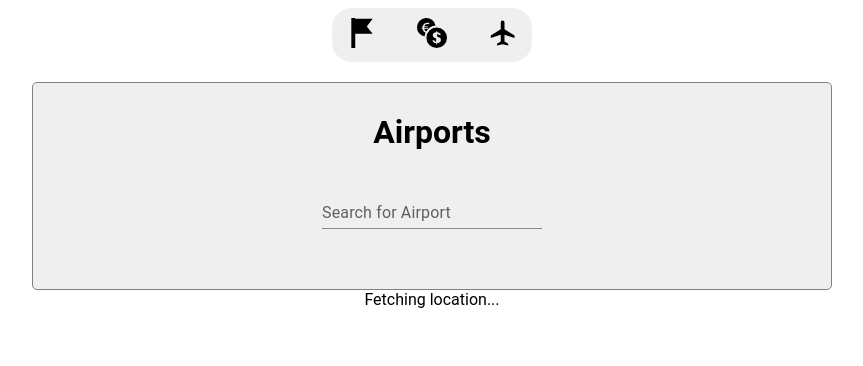
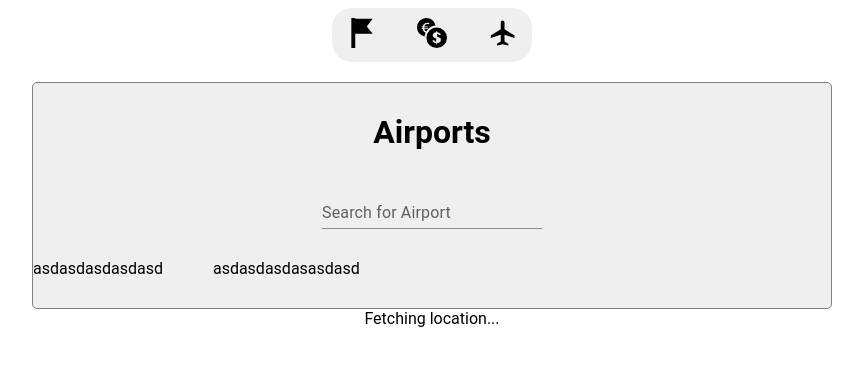
Before and after one commit to achiewe/countries-project, a React (Vite) app: page /Airports in a window 1280 px wide. Shown: the top 366 px of the page, without its empty margins (208-1071 px from the left). Built offline with nearby package versions, Linux system fonts and the light colour scheme; no server answers.

Commit message:
style the mainDivAirports

```diff
--- a/src/components/Airports/AirportsList.tsx
+++ b/src/components/Airports/AirportsList.tsx
@@ -10,7 +10,12 @@ export default function AirportsList() {
         label="Search for Airport"
         variant="standard"
       />
-      <div className="currencyExchangeDiv"></div>
+      <div className="airportsDiv">
+        <div className="mainDivAirports">
+          <p> asdasdasdasdasd</p>
+          <p> asdasdasdasasdasd</p>
+        </div>
+      </div>
     </AirportsContainer>
   );
 }
@@ -22,4 +27,20 @@ const AirportsContainer = styled.div`
   justify-content: center;
   align-items: center;
   gap: 30px;
+
+  .airportsDiv {
+    display: flex;
+    width: 100%;
+    justify-content: center;
+    align-items: center;
+    gap: 10px;
+  }
+
+  .mainDivAirports {
+    display: flex;
+    flex-direction: row;
+    align-items: center;
+    width: 100%;
+    gap: 50px;
+  }
 `;
```
